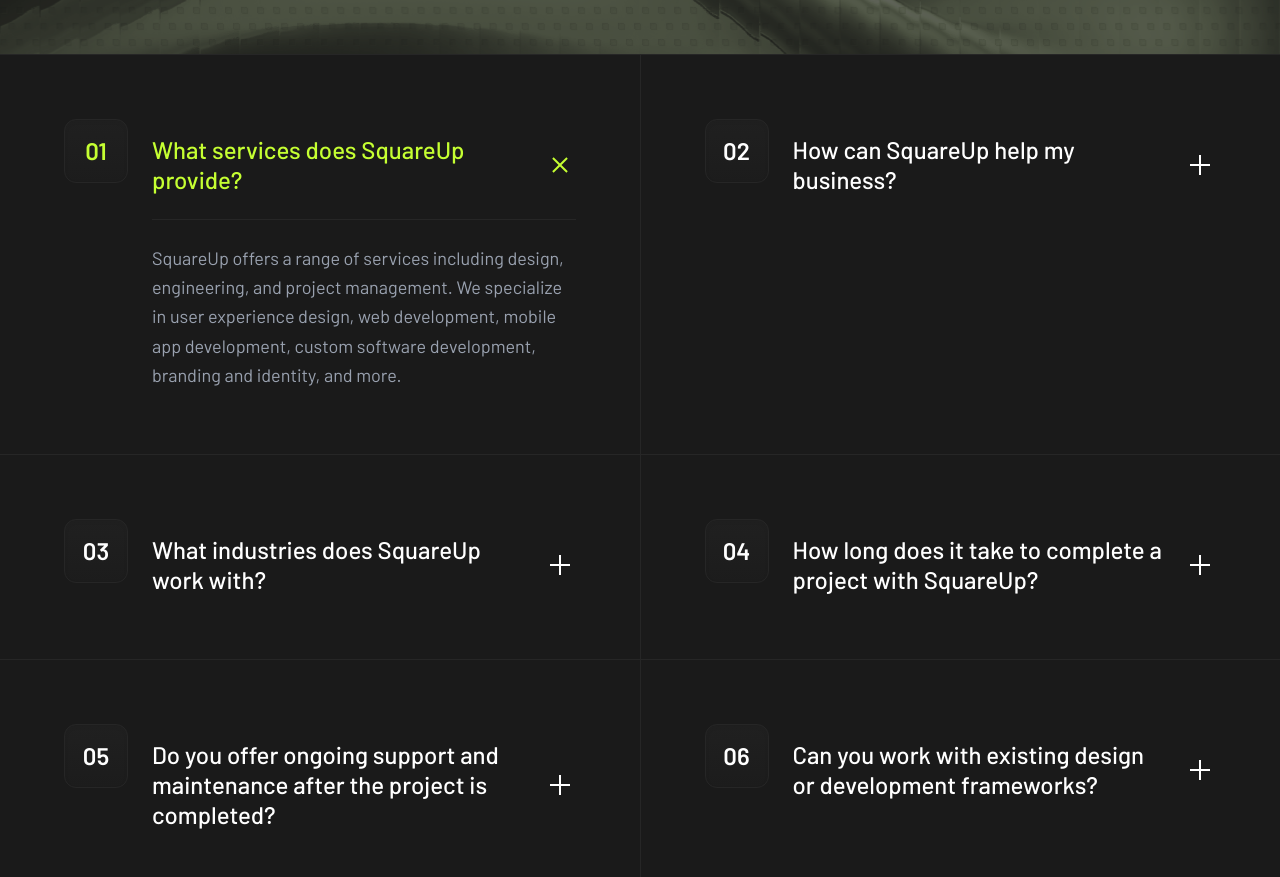
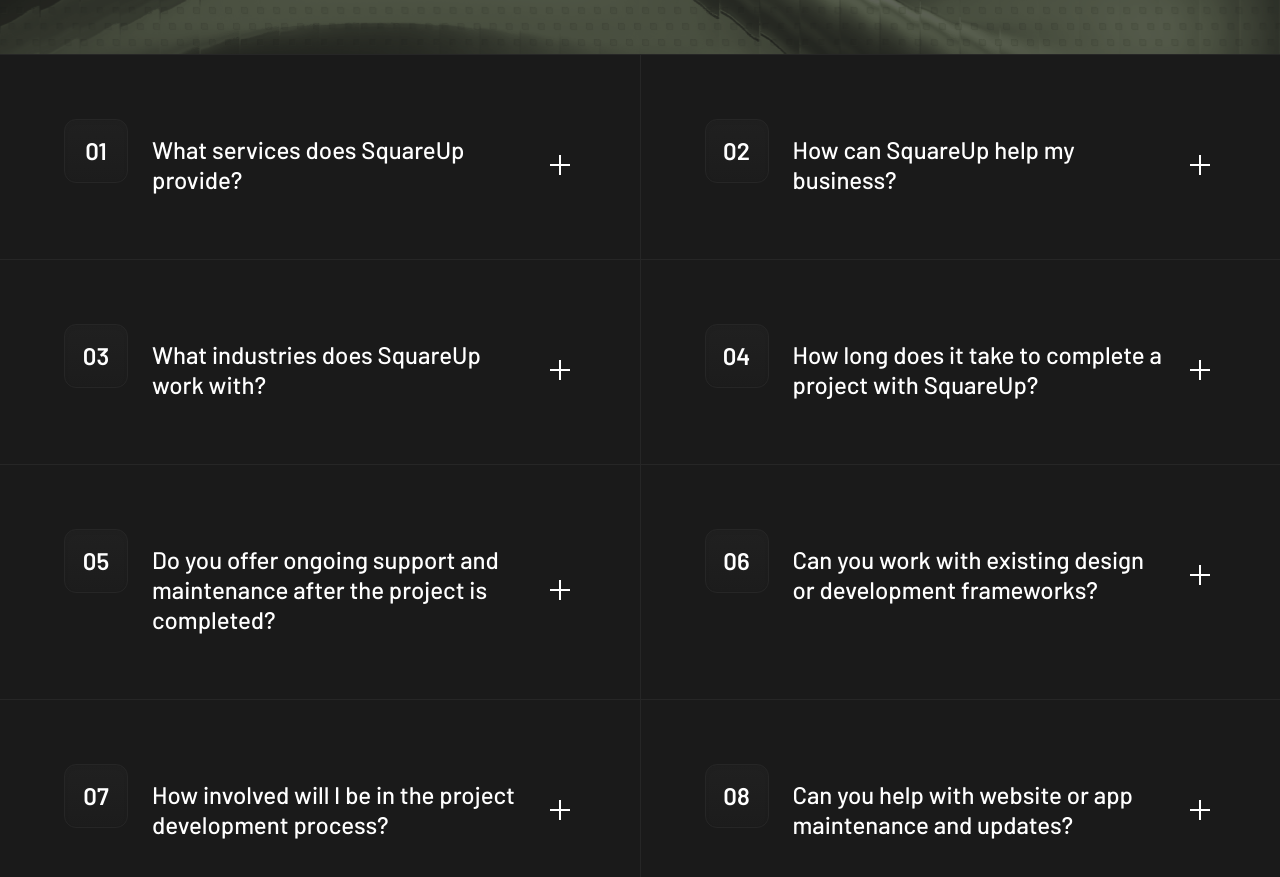
Before and after one commit to abdulazim0421-cmyk/AzimRiko, a Next.js app: page / in a window 1280 px wide. Shown: the part 5080-5957 px from the top of the page. Built offline with nearby package versions, Linux system fonts and the light colour scheme; no server answers.

Commit message:
fix: faq closed by default and prisma setup

```diff
--- a/components/sections/home/FAQ/FAQSection.tsx
+++ b/components/sections/home/FAQ/FAQSection.tsx
@@ -21,8 +21,8 @@
 ];
 
 const FAQSection: React.FC = () => {
-    // Состояние открытого вопроса
-    const [openId, setOpenId] = useState<string | null>("01");
+    // ИЗМЕНЕНО: Начальное состояние null, чтобы все вопросы были закрыты
+    const [openId, setOpenId] = useState<string | null>(null);
 
     return (
         <section className="bg-[#1A1A1A] border-t border-[#262626]">
@@ -67,7 +67,7 @@
                                                     isOpen ? 'bg-[#C5FF32] rotate-45' : 'bg-white'
                                                 }`}
                                             />
-                                            {/* Вертикальная линия (вращается, чтобы стать второй частью крестика) */}
+                                            {/* Вертикальная линия */}
                                             <span
                                                 className={`absolute h-[2px] w-5 transition-all duration-300 ${
                                                     isOpen ? 'bg-[#C5FF32] -rotate-45' : 'bg-white rotate-90'
```
